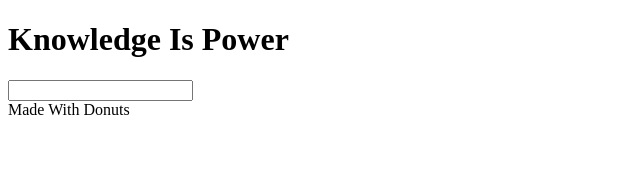
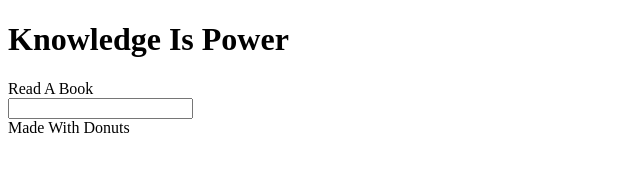
Before and after one commit to djetton6/bookNook, a plain HTML site: page index.html in a window 1280 px wide. Shown: the whole page, without its empty margins (0-640 px from the left). Drawn offline with Linux system fonts and the light colour scheme.

Commit message:
read a book call to action added.

```diff
--- a/index.html
+++ b/index.html
@@ -8,6 +8,7 @@
   </head>
   <header class="headline"><h1 class="slogan">Knowledge Is Power</h1></header>
   <main>
+      <div class="call-to-action">Read A Book</div>
     <div class="search">
       <input type="text" name="Find A Book" id="search-box" />
     </div>
```
